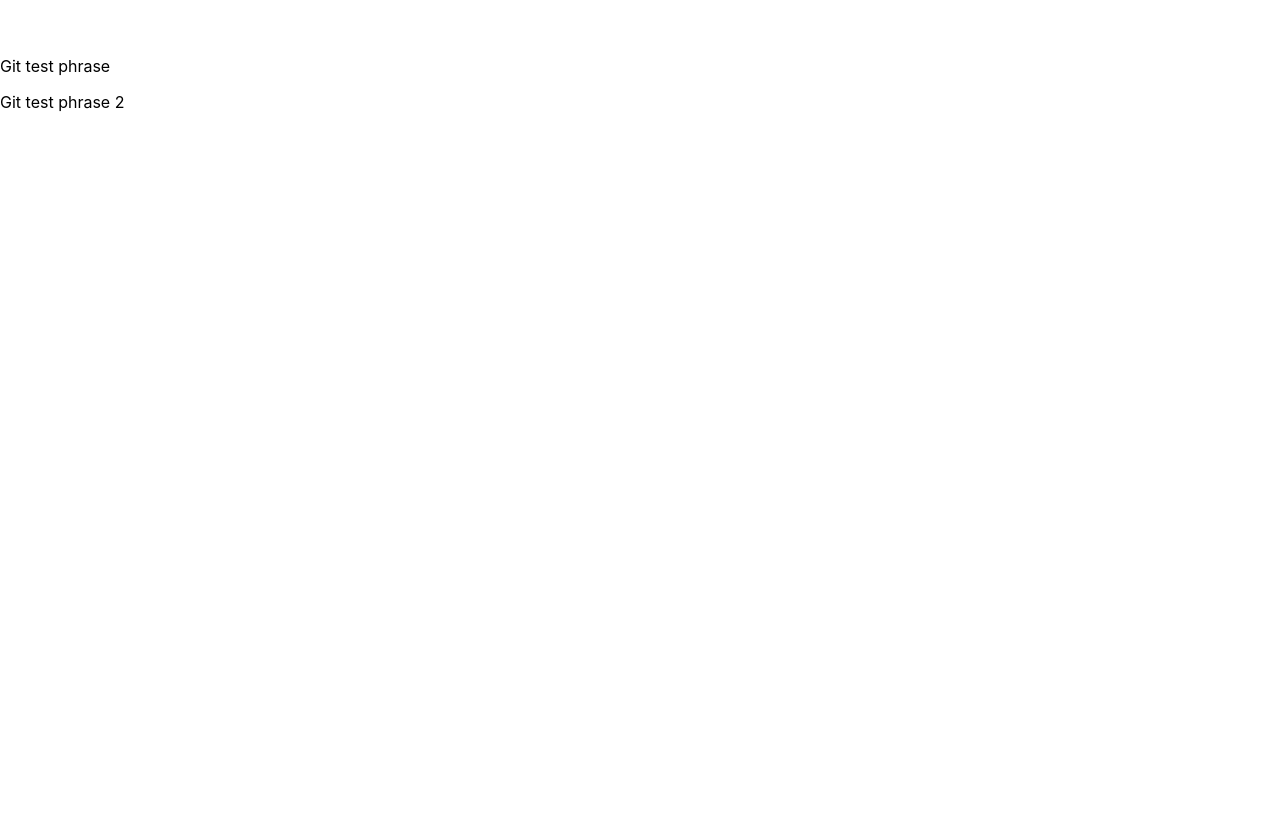
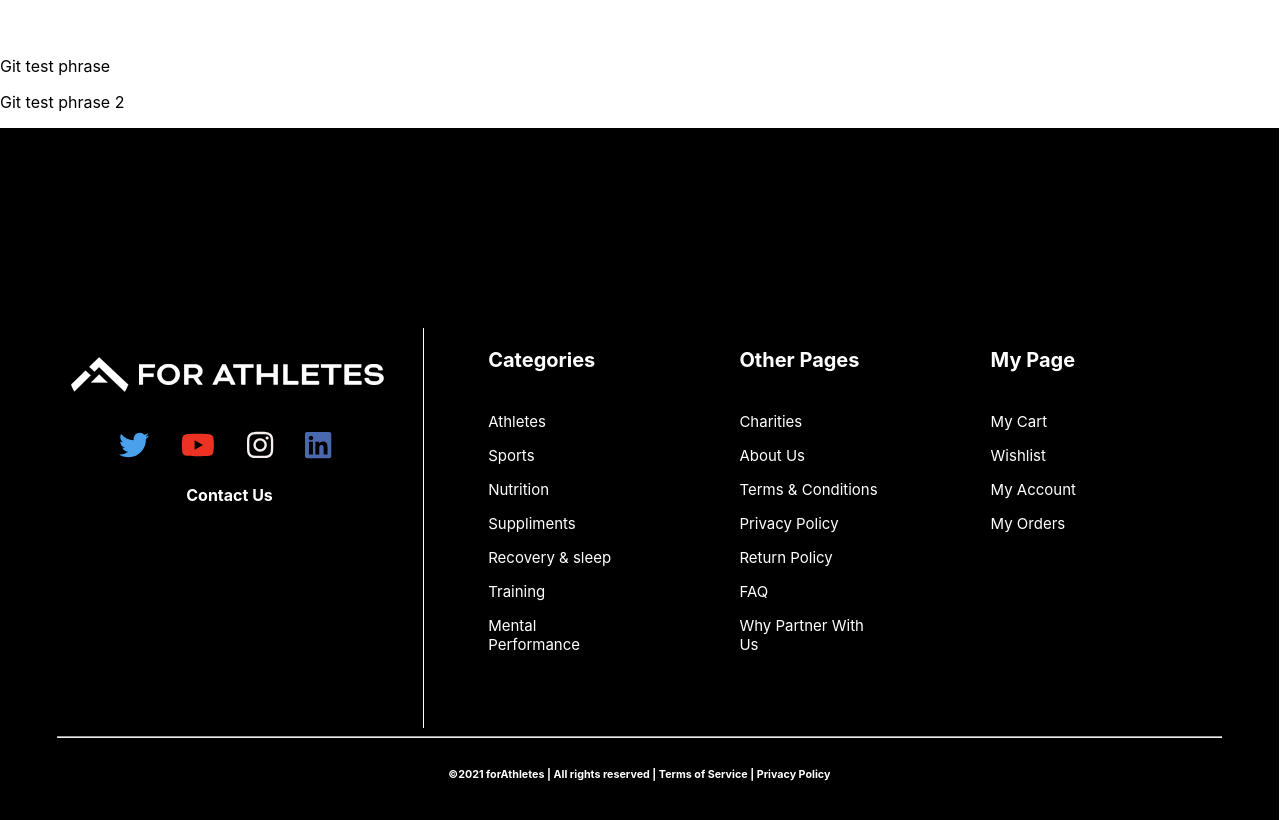
Before and after one commit to RakshitaPattar/Homepage-1, a React (Create React App) app: page / in a window 1280 px wide. Shown: the part 360-1180 px from the top of the page. Before the commit the page ends 800 px from the top, so only its background shows below. Built offline with nearby package versions, Linux system fonts and the light colour scheme.

Commit message:
Footer changes by Alok

```diff
--- a/package.json
+++ b/package.json
@@ -3,6 +3,9 @@
   "version": "0.1.0",
   "private": true,
   "dependencies": {
+    "@fortawesome/fontawesome-svg-core": "^1.2.36",
+    "@fortawesome/free-brands-svg-icons": "^5.15.4",
+    "@fortawesome/react-fontawesome": "^0.1.16",
     "@material-ui/core": "^4.12.3",
     "@material-ui/icons": "^4.11.2",
     "@testing-library/jest-dom": "^5.16.1",
@@ -11,6 +14,7 @@
     "react": "^17.0.2",
     "react-dom": "^17.0.2",
     "react-scripts": "5.0.0",
+    "styled-components": "^5.3.3",
     "web-vitals": "^2.1.2"
   },
   "scripts": {
--- a/src/App.css
+++ b/src/App.css
@@ -159,3 +159,49 @@ img:hover {
 .charity2 button:hover {
   cursor: pointer;
 }
+
+/* My Code starts here */
+
+.social-Media {
+  display: flex;
+  flex-direction: row;
+  margin-left: -100px;
+  margin-top: 10px;
+}
+.foot {
+  display: flex;
+  flex-direction: row;
+  margin-left: -17px;
+  color: white;
+  margin-top: 10px;
+}
+
+.social-container {
+  background: #fff;
+  padding: 25px 50px;
+}
+a.social {
+  margin: 0 1rem;
+  transition: transform 250ms;
+  display: inline-block;
+}
+a.social:hover {
+  transform: translateY(-3px);
+}
+a.youtube {
+  color: #eb3223;
+}
+
+a.linkedin {
+  color: #4968ad;
+}
+
+a.twitter {
+  color: #49a1eb;
+}
+
+a.instagram {
+  color: rgb(247, 238, 238);
+}
+
+/* My Code ends here */
--- a/src/App.js
+++ b/src/App.js
@@ -1,6 +1,7 @@
 import "./App.css";
 import Charity from "./Components/Charity";
 import CharityPage2 from "./Components/Charity_2";
+import Footer from './Components/Footer';
 function App() {
   const title = "CHARITIES";
   const desc =
@@ -14,6 +15,9 @@ function App() {
       <Charity title_p={title} description={desc} imagesrc={image} />
       <p>Git test phrase </p>
       <p>Git test phrase 2</p>
+    <>
+	<Footer />
+	</>
     </div>
   );
 }
--- /dev/null
+++ b/src/Components/Footer.js
@@ -0,0 +1,107 @@
+import React from "react";
+import {
+Box,
+Container,
+Row,
+Column,
+FooterLink,
+Heading,
+Heading1,
+Column1,
+} from "./FooterStyles";
+import { FontAwesomeIcon } from "@fortawesome/react-fontawesome";
+import {
+  faYoutube,
+  faLinkedin,
+  faTwitter,
+  faInstagram
+} from "@fortawesome/free-brands-svg-icons";
+
+const Footer = () => {
+return (
+	<Box>
+	<Container>
+		<Row>
+		<Column1>
+			<Heading1><img src={require('./FA_Logo.png')} /></Heading1>
+			   <div className="social-Media">
+			   <FooterLink>
+		           	<a href="https://www.twitter.com/"
+                     className="twitter social">
+                     <FontAwesomeIcon icon={faTwitter} size="2x" />
+                     </a>
+			    </FooterLink>
+
+			    <FooterLink>
+			          <a href="https://www.youtube.com/"
+                      className="youtube social">
+                      <FontAwesomeIcon icon={faYoutube} size="2x" />
+                      </a>
+		       	</FooterLink>
+
+		     	<FooterLink>
+			         <a href="https://www.instagram.com/"
+                      className="instagram social">
+                      <FontAwesomeIcon icon={faInstagram} size="2x" />
+                       </a>
+			   </FooterLink>
+
+			   <FooterLink>
+			          <a href="https://www.linkedin.com/"
+                      className="linkedin social">
+                      <FontAwesomeIcon icon={faLinkedin} size="2x" />
+                      </a>
+			    </FooterLink>
+			   </div>
+			   <div className="foot">
+			    <b>Contact Us</b>
+			   </div>
+		</Column1>
+
+		<Column>
+			<Heading>Categories</Heading>
+			<FooterLink href="#">Athletes</FooterLink>
+			<FooterLink href="#">Sports</FooterLink>
+			<FooterLink href="#">Nutrition</FooterLink>
+			<FooterLink href="#">Suppliments</FooterLink>
+			<FooterLink href="#">Recovery & sleep</FooterLink>
+			<FooterLink href="#">Training</FooterLink>
+			<FooterLink href="#">Mental Performance</FooterLink>
+		</Column>
+
+		<Column>
+			<Heading>Other Pages</Heading>
+			<FooterLink href="#">Charities</FooterLink>
+			<FooterLink href="#">About Us</FooterLink>
+			<FooterLink href="#">Terms & Conditions</FooterLink>
+			<FooterLink href="#">Privacy Policy</FooterLink>
+			<FooterLink href="#">Return Policy</FooterLink>
+			<FooterLink href="#">FAQ</FooterLink>
+			<FooterLink href="#">Why Partner With Us</FooterLink>
+		</Column>
+
+		<Column>
+		    <Heading>My Page</Heading>
+			<FooterLink href="#">My Cart</FooterLink>
+			<FooterLink href="#">Wishlist</FooterLink>
+			<FooterLink href="#">My Account</FooterLink>
+			<FooterLink href="#">My Orders</FooterLink>
+		</Column>
+
+		</Row>
+
+	</Container>
+
+	<hr/>
+	<h6 style={{ color: "#fff",
+				textAlign: "center",
+				marginBottom:"30px",
+				marginTop: "30px" }}>
+		&copy;{new Date().getFullYear()} forAthletes | All rights reserved | Terms of Service | Privacy Policy
+	    </h6>
+
+	</Box>
+
+);
+};
+export default Footer;
--- /dev/null
+++ b/src/Components/FooterStyles.js
@@ -0,0 +1,86 @@
+import styled from 'styled-components';
+
+export const Box = styled.div`
+margin: 0px 0px 0px 0px;
+padding: 200px 57px 20px 57px;
+background: black;
+position: relative;
+width: 91%;
+
+
+@media (max-width: 1000px) {
+	padding: 70px 30px;
+}
+`;
+
+export const Container = styled.div`
+	display: flex;
+	flex-direction: column;
+	justify-content: center;
+	max-width: 1000px;
+	margin: 0 90px;
+`
+
+export const Column = styled.div`
+display: flex;
+flex-direction: column;
+text-align: left;
+margin-left: 90px;
+`;
+
+export const Row = styled.div`
+display: grid;
+grid-template-columns: repeat(auto-fill,
+						minmax(185px, 1fr));
+grid-gap: 20px;
+
+@media (max-width: 1000px) {
+	grid-template-columns: repeat(auto-fill,
+						minmax(200px, 1fr));
+}
+`;
+
+export const FooterLink = styled.a`
+color: #fff;
+margin-bottom: 15px;
+font-size: 15px;
+text-decoration: none;
+
+&:hover {
+	color: aqua;
+	transition: 200ms ease-in;
+}
+`;
+
+export const Heading = styled.p`
+font-size: 20px;
+color: white;
+margin-bottom: 40px;
+font-weight:bold;
+`;
+
+
+export const Column1 = styled.div`
+display: flex;
+float : left;
+flex-direction: column;
+text-align: left;
+margin-left: 10px;
+height: 100px;
+border-right: 1px solid white;
+  height: 400px;
+  position: relative;
+  left: 20%;
+  top: 0;
+
+`;
+
+export const Heading1 = styled.p`
+display: flex;
+float : left;
+flex-direction: row;
+margin-left: -40px;
+  position: relative;
+  left: -45%;
+  top: 0;
+`;
```
Also changed, not shown: src/Components/FA_Logo.png (added), 1 other file (tests, documents, lock files or other folders).
